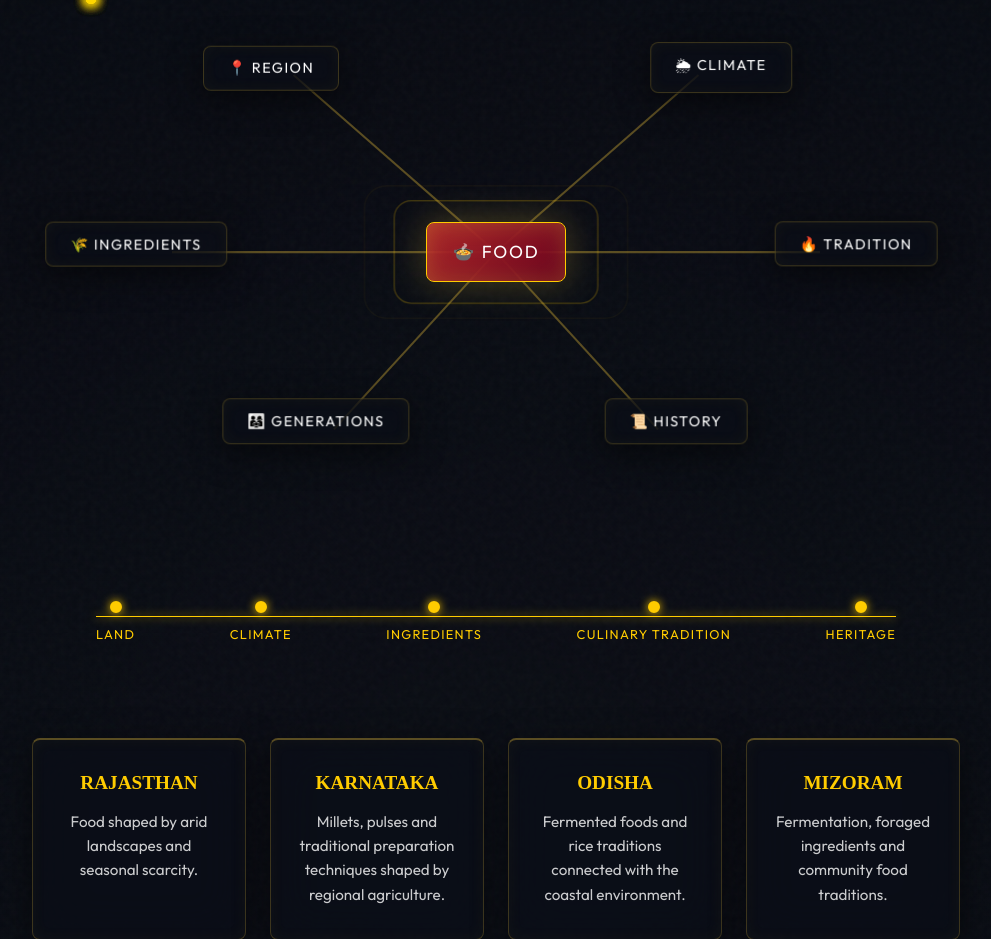
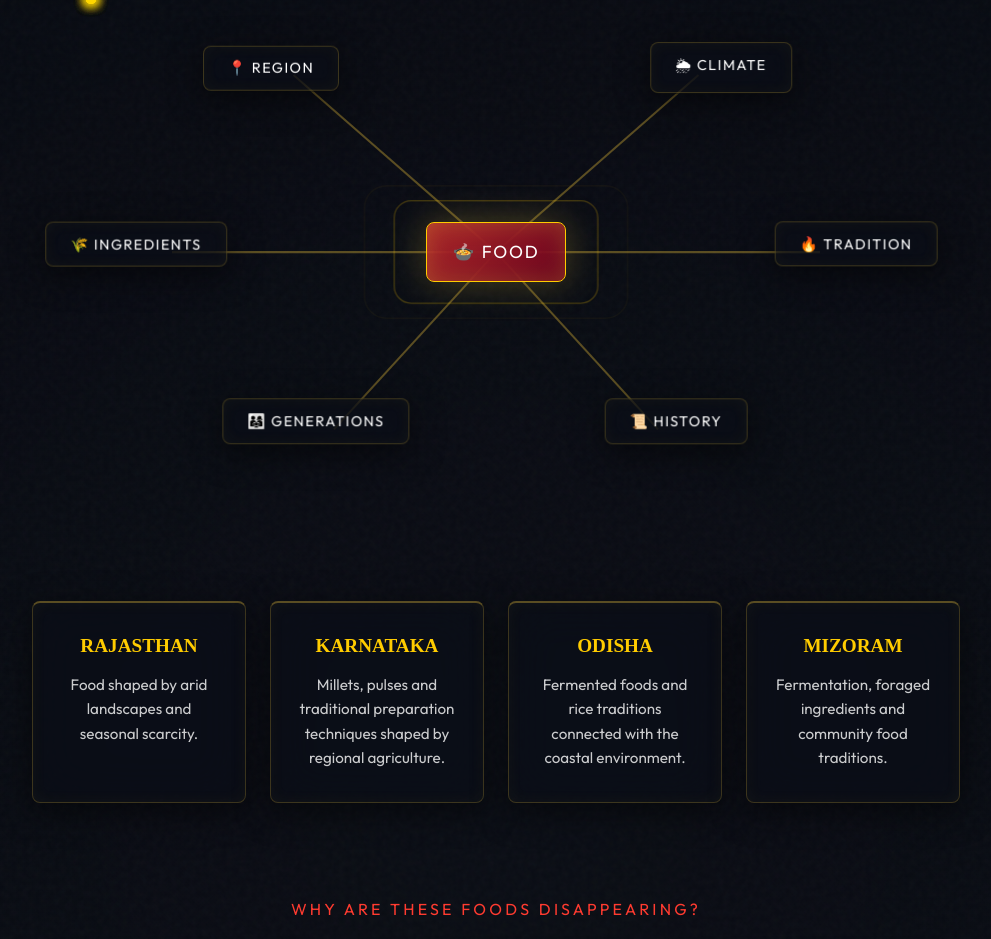
Before and after one commit to mathavnkabil8-art/aahar-parampara, a Flask app: page /home in a window 1280 px wide. Shown: the part 923-1862 px from the top of the page, without its empty margins (144-1135 px from the left). Run offline with Flask 3, Linux system fonts and the light colour scheme; the visitor is signed in with stand-in values (Sample User, id 1); some web fonts are replaced.

Commit message:
Update home.html

```diff
--- a/templates/home.html
+++ b/templates/home.html
@@ -59,25 +59,6 @@
     <div class="map-node n6" style="--delay:.75s" onclick="openMapInfo(this,'📜 History','Every recipe carries a story of where it came from and how it changed.')">📜 HISTORY</div>
   </div>
 
-  <div class="map-info-overlay" id="mapInfoOverlay" onclick="closeMapInfo(event)">
-    <div class="map-info-card" onclick="event.stopPropagation()">
-      <div class="map-info-title" id="mapInfoTitle"></div>
-      <div class="map-info-text" id="mapInfoText"></div>
-      <button class="btn-ghost" style="margin-top:1.2rem; padding:.5rem 1.4rem; font-size:.8rem;" onclick="closeMapInfo(event)">Close</button>
-    </div>
-  </div>
-
-  <div class="heritage-journey scroll-anim">
-    <div class="journey-track"></div>
-    <div class="journey-fill"></div>
-    <div class="journey-steps">
-      <div class="j-step"><span>LAND</span></div>
-      <div class="j-step"><span>CLIMATE</span></div>
-      <div class="j-step"><span>INGREDIENTS</span></div>
-      <div class="j-step"><span>CULINARY TRADITION</span></div>
-      <div class="j-step"><span>HERITAGE</span></div>
-    </div>
-  </div>
 
   <div class="regional-cards scroll-anim">
     <div class="r-card"><h4>RAJASTHAN</h4><p>Food shaped by arid landscapes and seasonal scarcity.</p></div>
```
